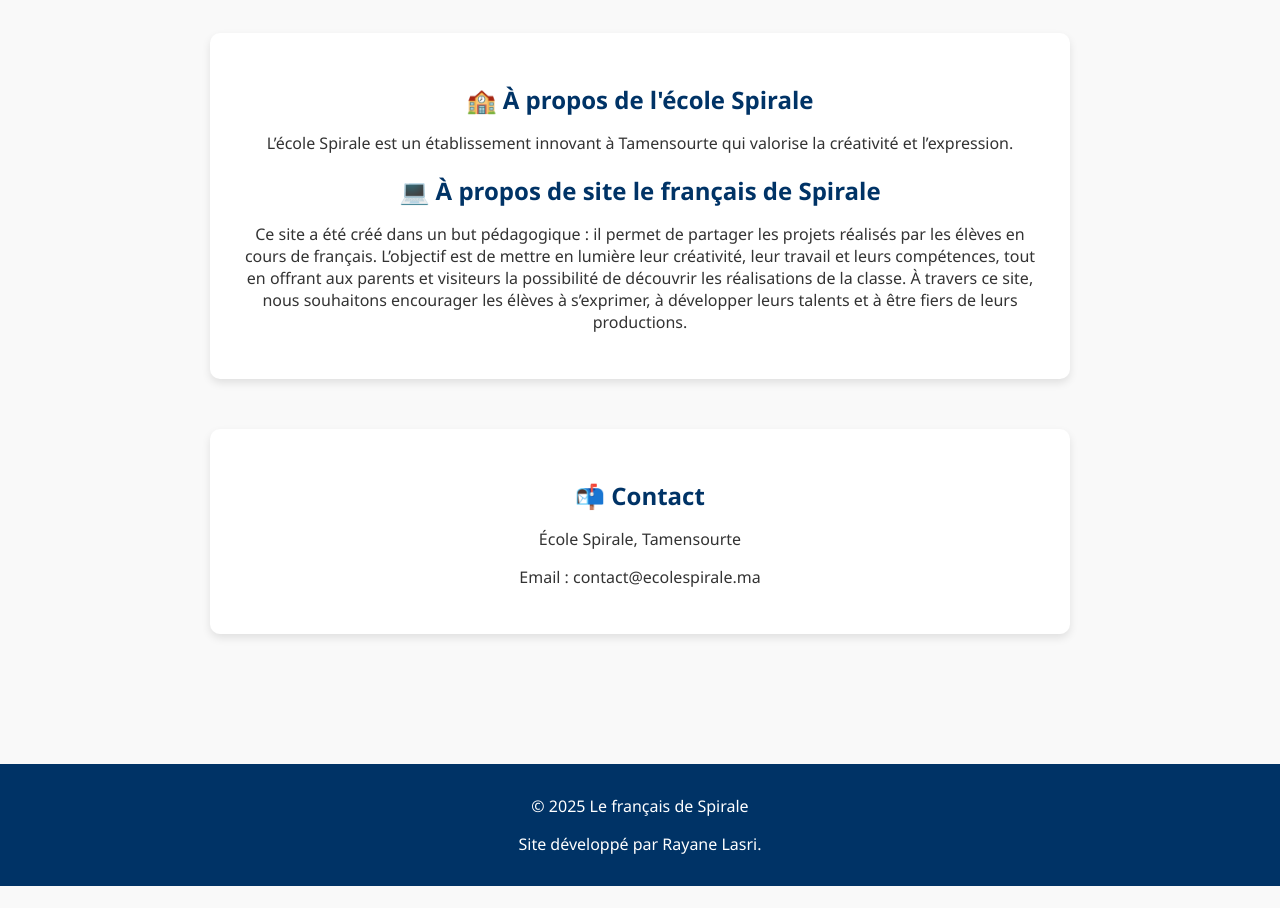
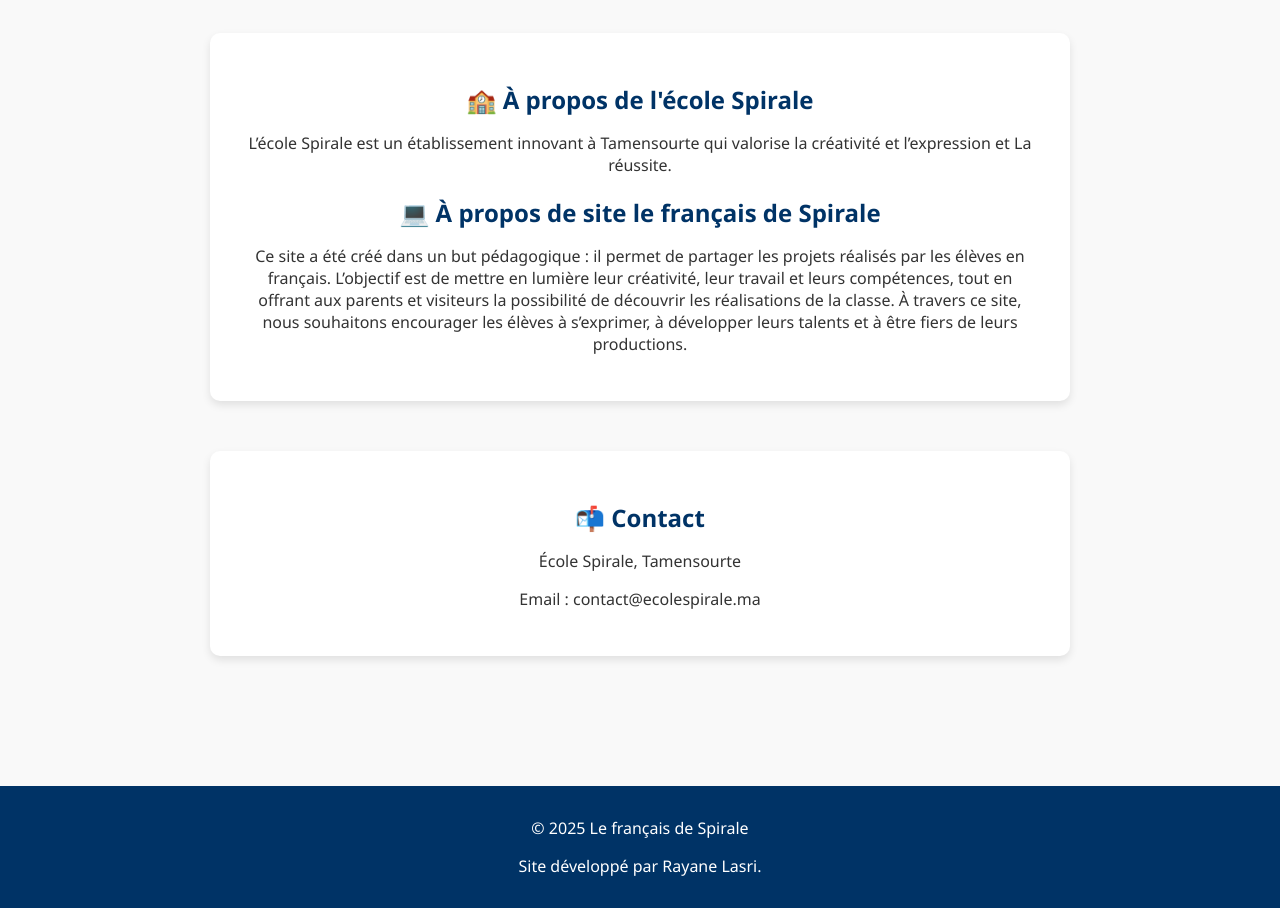
Before and after one commit to Rayane27003/Le-fran-ais-de-Spirale, a plain HTML site: page index.html in a window 1280 px wide. Shown: the part 1400-2308 px from the top of the page. Before the commit the page ends 2286 px from the top, so only its background shows below. Drawn offline with Linux system fonts and the light colour scheme; a web font is replaced by a local one.

Commit message:
Update index.html

```diff
--- a/index.html
+++ b/index.html
@@ -63,9 +63,9 @@
 
     <section id="apropos">
       <h2>🏫 À propos de l'école Spirale</h2>
-      <p>L’école Spirale est un établissement innovant à Tamensourte qui valorise la créativité et l’expression.</p>
+      <p>L’école Spirale est un établissement innovant à Tamensourte qui valorise la créativité et l’expression et La réussite.</p>
       <h2> 💻 À propos de site le français de Spirale</h2>
-      <p>Ce site a été créé dans un but pédagogique : il permet de partager les projets réalisés par les élèves en cours de français. L’objectif est de mettre en lumière leur créativité, leur travail et leurs compétences, tout en offrant aux parents et visiteurs la possibilité de découvrir les réalisations de la classe.
+      <p>Ce site a été créé dans un but pédagogique : il permet de partager les projets réalisés par les élèves en français. L’objectif est de mettre en lumière leur créativité, leur travail et leurs compétences, tout en offrant aux parents et visiteurs la possibilité de découvrir les réalisations de la classe.
 À travers ce site, nous souhaitons encourager les élèves à s’exprimer, à développer leurs talents et à être fiers de leurs productions.
 </p>
 
```
